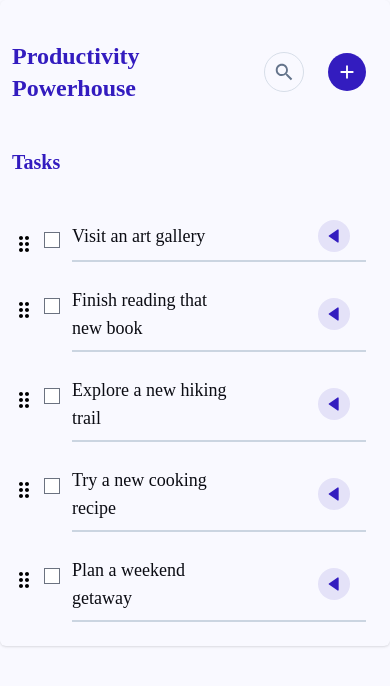
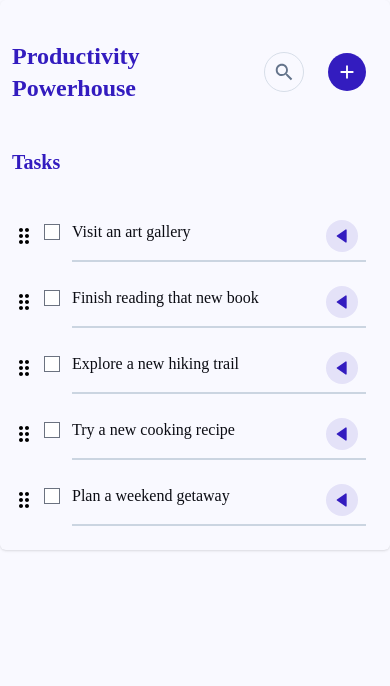
Before and after one commit to dhruvsakariya/Redington, a React (Create React App) app: page / in a window 390 px wide. Shown: the top 686 px of the page. Built offline with nearby package versions, Linux system fonts and the light colour scheme.

Commit message:
fix: Responsive Fix

```diff
--- a/src/components/Form/Form.tsx
+++ b/src/components/Form/Form.tsx
@@ -68,7 +68,7 @@ const Form = () => {
       shouldCloseOnOverlayClick
       overlayClassName="overlay_1"
     >
-      <div className={'bg-white rounded-md   w-full lg:w-[400px] '}>
+      <div className={'bg-white rounded-md   w-[315px] sm:w-[350px] md:w-[370px] lg:w-[400px] '}>
         <div className="flex items-center mb-3 ps-4 pe-1 py-2  ">
           <h2 className="text-xl text-primary font-semibold ">New Task</h2>
           <GrClose
--- a/src/components/Task/Task.module.css
+++ b/src/components/Task/Task.module.css
@@ -11,7 +11,7 @@
 }
 
 .titleContainer {
-    @apply py-2 mx-3 flex flex-1 justify-between items-center border-b-2 border-slate-300 mb-2;
+    @apply py-2 mx-3 flex flex-1 justify-between items-start md:items-center border-b-2 border-slate-300 mb-2;
 }
 
 .titleContainer:hover .editIcon,
@@ -20,7 +20,7 @@
 }
 
 .editIcon {
-    @apply opacity-0;
+    @apply opacity-0 hidden md:block;
     transition: opacity 0.5s ease-in-out;
     @apply mr-2 cursor-pointer text-gray-400/75;
 }
@@ -30,7 +30,7 @@
 }
 
 .deleteIcon {
-    @apply opacity-0;
+    @apply opacity-0 hidden md:block;
     transition: opacity 0.5s ease-in-out;
     @apply mr-8 cursor-pointer text-gray-400/75;
 }
@@ -45,11 +45,11 @@
 
 
 .taskTitle {
-    @apply text-ink-primary text-lg cursor-pointer flex-1;
+    @apply text-ink-primary text-base md:text-lg cursor-pointer flex-1;
 }
 
 .taskDescription {
-    @apply mx-3 text-slate-600;
+    @apply mx-3 text-slate-600 text-sm md:text-base;
 
     -webkit-user-select: none;
     user-select: none;
--- a/src/components/Task/Task.tsx
+++ b/src/components/Task/Task.tsx
@@ -137,7 +137,7 @@ const Task = () => {
                                                 {...provided.dragHandleProps}
                                             >
                                                 <div className={taskContainer}>
-                                                    <div className="checkbox flex pt-3 mt-2 ">
+                                                    <div className="checkbox flex pt-3 ">
                                                         <div>
                                                             <div>
                                                                 <MdDragIndicator
@@ -185,7 +185,7 @@ const Task = () => {
                                                                 />
                                                             </div>
                                                             <div
-                                                                className="p-2 bg-primary/10 mr-4 rounded-full cursor-pointer"
+                                                                className="p-2 bg-primary/10  ms-1 mr-2 md:mr-3 lg:mr-4 rounded-full cursor-pointer "
                                                                 onClick={() => handleShowDescription(id)}
                                                             >
                                                                 <BiSolidLeftArrow
@@ -201,7 +201,7 @@ const Task = () => {
                                                             {description}
 
                                                             <time
-                                                                className="block text-right text-sm mr-[50px] font-bold text-slate-400 mt-2"
+                                                                className="block text-right text-sm  mr-[25px] sm:mr-[30px] md:mr-[50px] font-bold text-slate-400 mt-2"
                                                                 title={moment(dueDate).format(
                                                                     'MMMM Do YYYY, h:mm:ss a'
                                                                 )}
```
